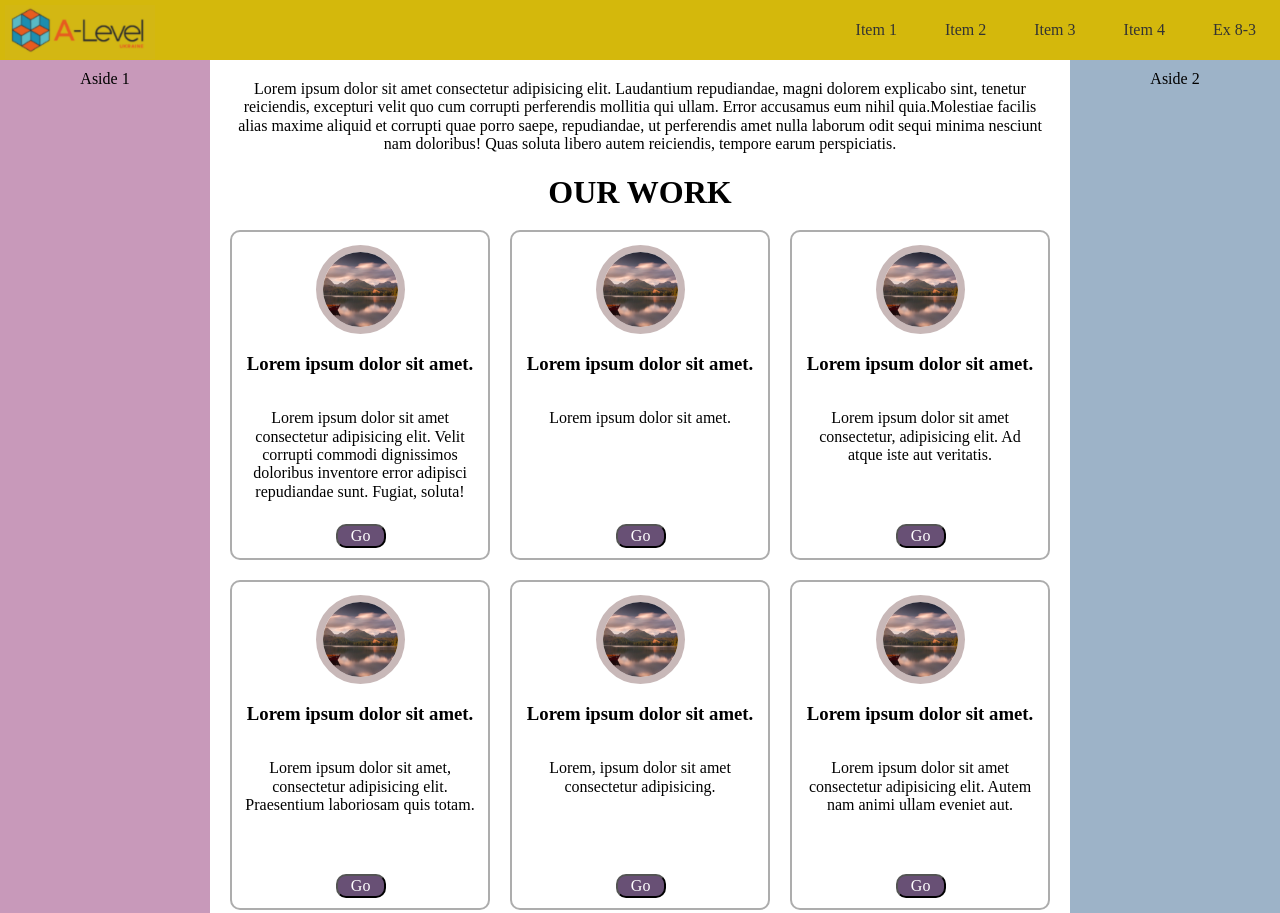
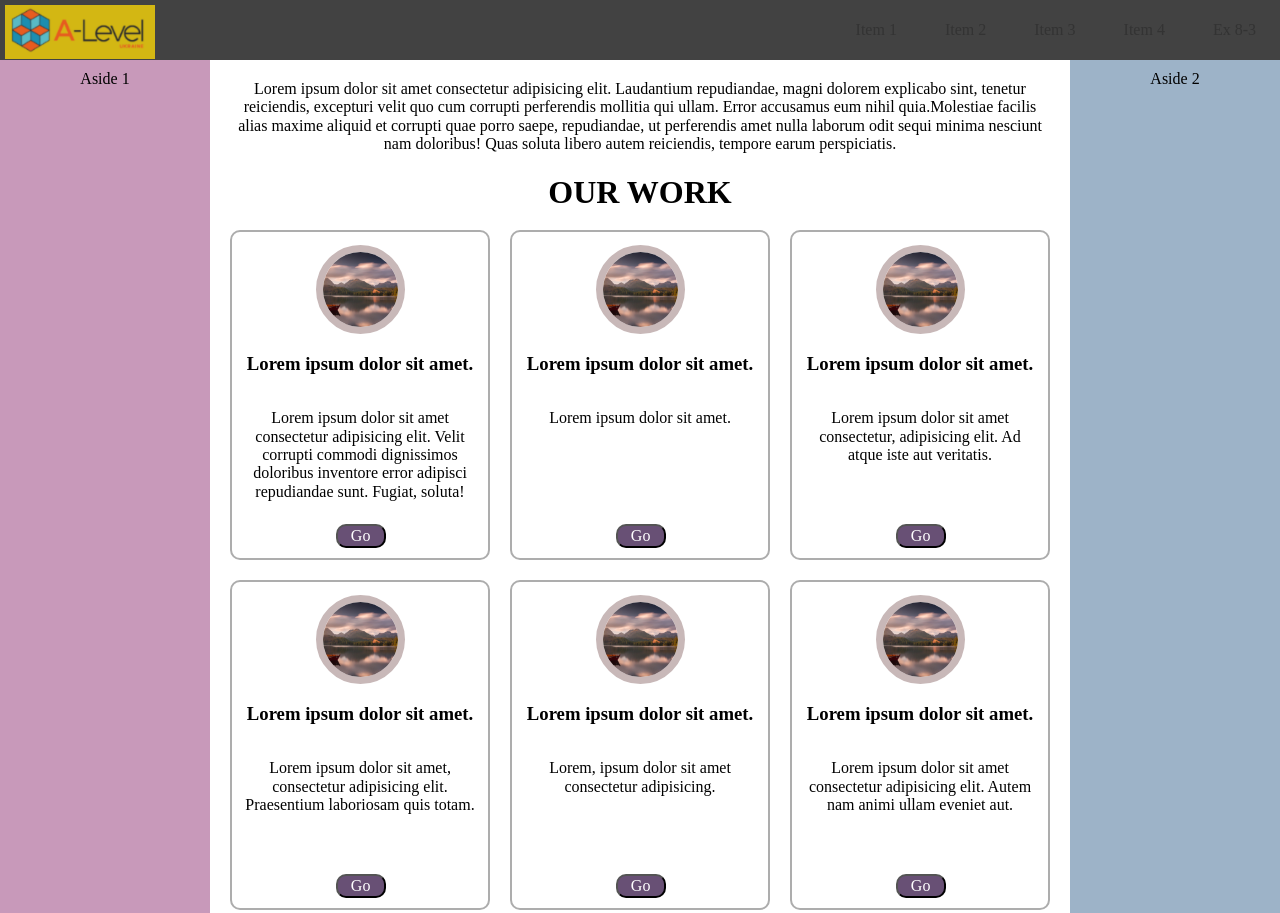
Before and after one commit to RubenTerzian/MARKUP, a plain HTML site: page HW6/index.html in a window 1280 px wide. Shown: the top 913 px of the page. Drawn offline with Linux system fonts and the light colour scheme.

Commit message:
change background

```diff
--- a/HW6/css/style.css
+++ b/HW6/css/style.css
@@ -17,7 +17,7 @@ header{
     display: flex;
     justify-content: space-between;
     align-items: center;
-    background-color: #d4b80c;
+    background-color: #424242;
     max-width: 100%;
     height: 85px;
     z-index: 1000;
```
